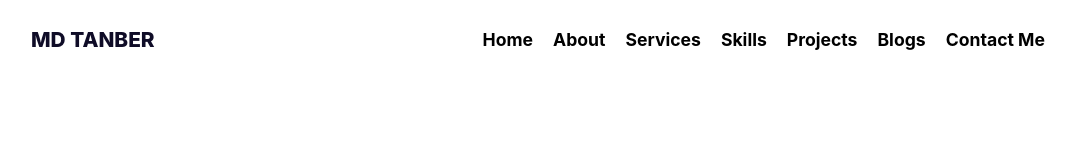
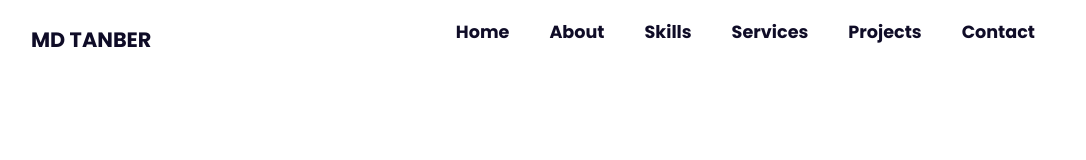
Before and after one commit to STRTANBERAHMED/myportfolio2, a React (Create React App) app: page / in a window 1280 px wide. Shown: the top 160 px of the page, without its empty margins (97-1183 px from the left). Built offline with nearby package versions, Linux system fonts and the light colour scheme; grey boxes are pictures that could not be loaded.

Commit message:
design updated

```diff
--- a/public/index.html
+++ b/public/index.html
@@ -30,6 +30,10 @@
   <!-- Box Icons -->
   <link rel="stylesheet" href="https://cdn.jsdelivr.net/npm/boxicons@latest/css/boxicons.min.css">
 
+  <link rel="preconnect" href="https://fonts.googleapis.com">
+  <link rel="preconnect" href="https://fonts.gstatic.com" crossorigin>
+  <link href="https://fonts.googleapis.com/css2?family=Poppins:wght@700&display=swap" rel="stylesheet">
+
   <title>MD TANBER Portfolio</title>
 </head>
 
--- a/src/Pages/Header/Header.css
+++ b/src/Pages/Header/Header.css
@@ -1,4 +1,4 @@
-/* .header {
+.header {
     position: fixed;
     width: 100%;
     top: 0;
@@ -30,7 +30,7 @@
 }
 
 .navbar a {
-    font-size: 1.2rem;
+    font-size: 1.1rem;
     padding: 10px 20px;
     color: #0f0c27;
     font-weight: 700;
@@ -51,7 +51,7 @@
 #darkmode {
     font-size: 22px;
     cursor: pointer;
-} */
+}
 
 /* Making Responsive */
 /* @media (max-width:991px) {
@@ -211,16 +211,16 @@
     display: none;
 }
 
-.single-link {
+/* .single-link {
     text-decoration: none;
     font-size: 1.1rem;
     padding: 5px 10px;
     color: #0f0c27;
     font-weight: bolder;
     color: black;
-}
+} */
 
-.single-link:hover {
+/* .single-link:hover {
     color: hsl(260, 100%, 51%);
 }
 
@@ -229,7 +229,7 @@
     margin-left: 20px;
     font-weight: bold;
     color: black;
-}
+} */
 
 .logout-btn {
     background-color: black;
@@ -258,6 +258,11 @@
 }
 
 @media screen and (max-width: 800px) {
+
+    .navbar {
+        display: flex;
+        flex-direction: column;
+    }
 
     .nav-menu {
         display: flex;
@@ -293,10 +298,10 @@
         color: black;
     }
 
-    .single-link:hover {
+    /* .single-link:hover {
         background-color: hsl(260, 100%, 51%);
         color: #fff;
-    }
+    } */
 
     .menu-icon {
         display: block;
--- a/src/Pages/Header/Header.js
+++ b/src/Pages/Header/Header.js
@@ -37,19 +37,28 @@ const Header = () => {
                     <div className="bx bx-moon" id="darkmode"></div>
                 </ul>
             </div> */}
-            <nav className='all-items'>
+            <nav className='all-items header'>
                 <div className='logo-img'>
                     <a href="#" className="logo">MD TANBER</a>
                 </div>
 
                 <div className={click ? 'nav-menu active' : 'nav-menu'}>
-                    <Link className='single-link' to='/home'>Home</Link>
+                    <ul className="navbar">
+                        <li className='single-link'><a href="#home">Home</a></li>
+                        <li className='single-link'><a href="#about">About</a></li>
+                        <li className='single-link'><a href="#skills">Skills</a></li>
+                        <li className='single-link'><a href="#services">Services</a></li>
+                        <li className='single-link'><a href="#portfolio">Projects</a></li>
+                        <li className='single-link'><a href="#contact">Contact</a></li>
+                        {/* <div className="bx bx-moon" id="darkmode"></div> */}
+                    </ul>
+                    {/* <Link className='single-link' to='/home'>Home</Link>
                     <Link className='single-link' to='/aboutMe'>About</Link>
                     <Link className='single-link' to='/services'>Services</Link>
                     <Link className='single-link' to='/skills'>Skills</Link>
                     <Link className='single-link' to='/projects'>Projects</Link>
                     <Link className='single-link' to='/blogs'>Blogs</Link>
-                    <Link className='single-link' to='/contactForm'>Contact Me</Link>
+                    <Link className='single-link' to='/contactForm'>Contact Me</Link> */}
                 </div>
                 <div onClick={handleClick} className='menu-icon'>
                     <i className={click ? 'bx bxs-message-square-x icon-style' : 'bx bx-menu icon-style'}></i>
--- a/src/index.css
+++ b/src/index.css
@@ -1,8 +1,9 @@
 body {
   margin: 0;
-  font-family: -apple-system, BlinkMacSystemFont, 'Segoe UI', 'Roboto', 'Oxygen',
+  /* font-family: -apple-system, BlinkMacSystemFont, 'Segoe UI', 'Roboto', 'Oxygen',
     'Ubuntu', 'Cantarell', 'Fira Sans', 'Droid Sans', 'Helvetica Neue',
-    sans-serif;
+    sans-serif; */
+  font-family: 'Poppins', sans-serif;
   -webkit-font-smoothing: antialiased;
   -moz-osx-font-smoothing: grayscale;
   background: var(--bg-color);
```
